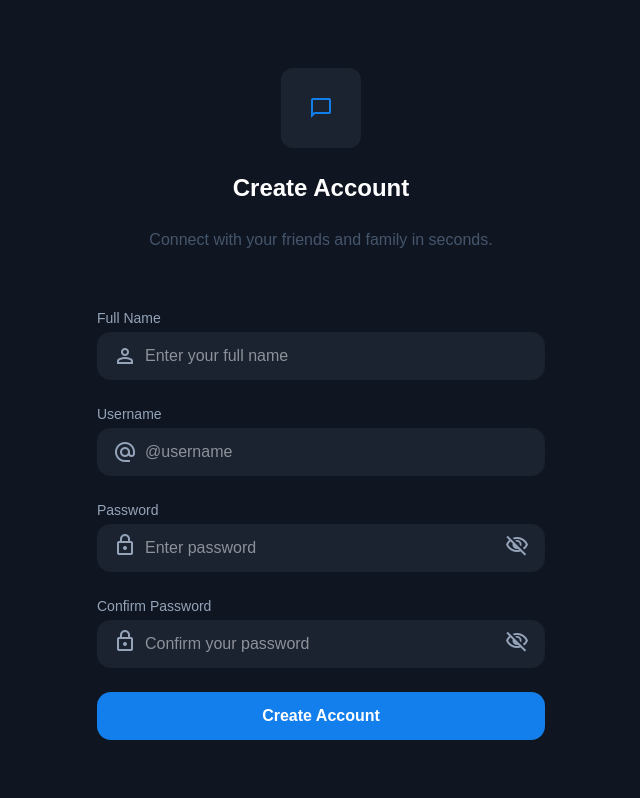
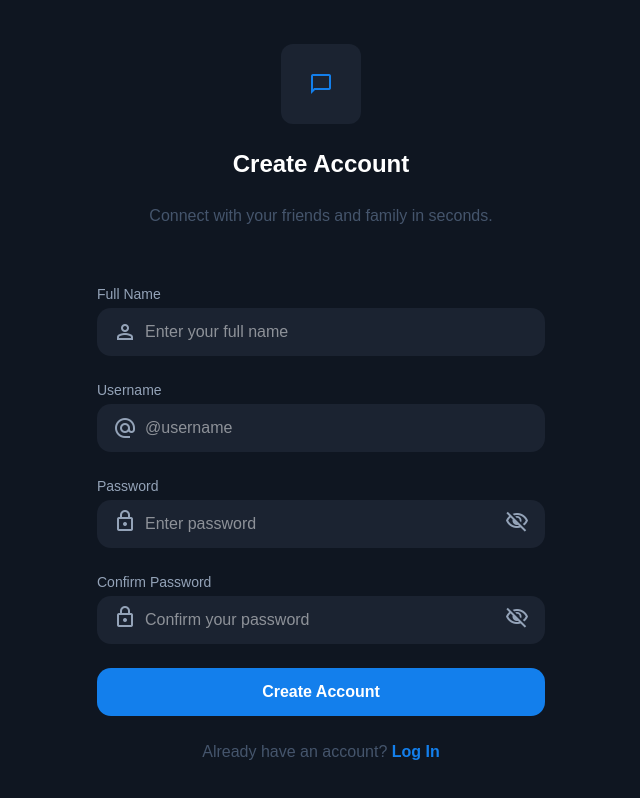
Before and after one commit to encryptedtunnel/frontend, a React (Vite) app: page /signup in a window 1280 px wide. Shown: the whole page, without its empty margins (319-959 px from the left). Built offline with nearby package versions, Linux system fonts and the light colour scheme.

Commit message:
add login link in sign up page

```diff
--- a/src/pages/SignUp.jsx
+++ b/src/pages/SignUp.jsx
@@ -83,6 +83,9 @@ export default function SignUp() {
         {error && <p className="text-red-500 text-sm -mt-2">{error}</p>}
 
         <PrimaryButton type="submit">Create Account</PrimaryButton>
+        <p className="text-slate-600 dark:text-slate-400 text-base font-normal leading-normal  text-center">Already have
+        an account? <a class="font-bold text-primary hover:underline" href="/Login">Log In</a>
+        </p>
       </form>
     </main>
   );
```
